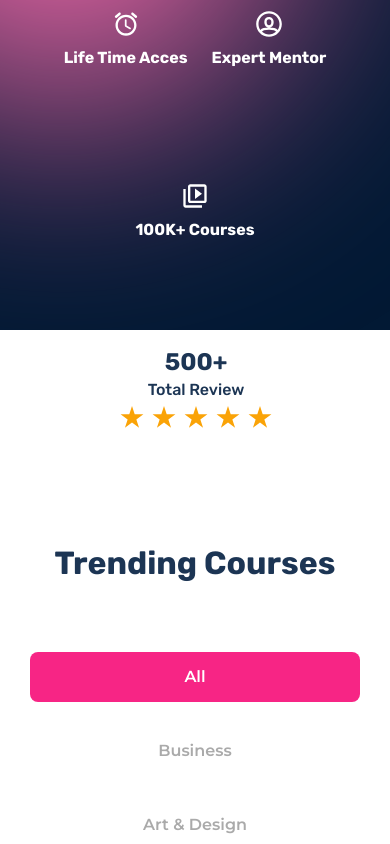
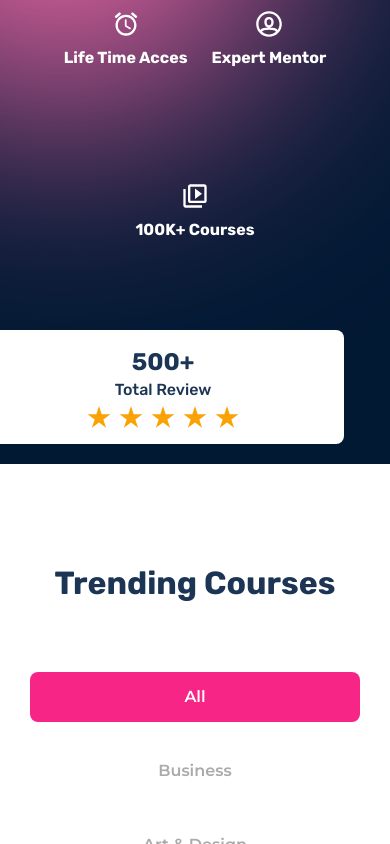
Before and after one commit to krivpro/krivpro.github.io, a plain HTML site: page index.html in a window 390 px wide. Shown: the part 672-1516 px from the top of the page. Drawn offline with Linux system fonts and the light colour scheme.

Commit message:
улучшение визуальной части мобильной версии

```diff
--- a/css/_adaptive.scss
+++ b/css/_adaptive.scss
@@ -45,6 +45,7 @@
   .hero {
     display: flex;
     flex-direction: column;
+    align-items: center;
   }
 
   .hero__content h2, .hero__content p {
@@ -64,10 +65,7 @@
   .review {
     margin-top: 0;
     width: 100%;
-    border-radius: 0;
-    width: calc(100% + 30px);
-    margin-left: -30px;
-    margin-right: 64px;
+    margin-bottom: 20px;
   }
 
   .courses h3 {
```
Also changed, not shown: css/style.css, 1 other file.
